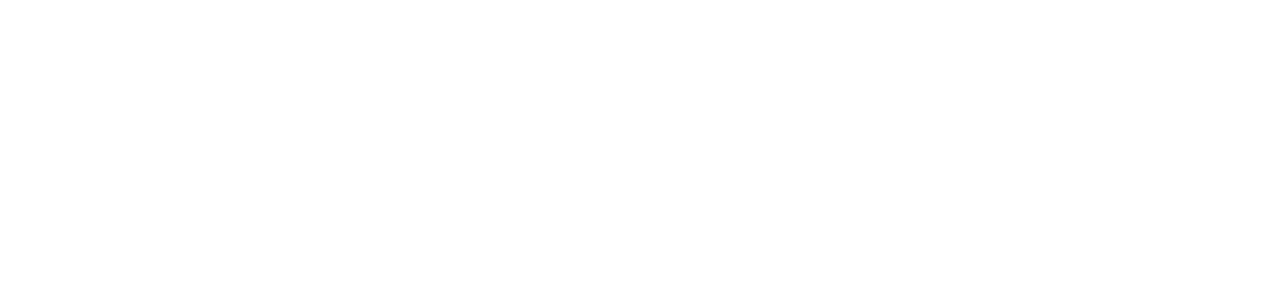
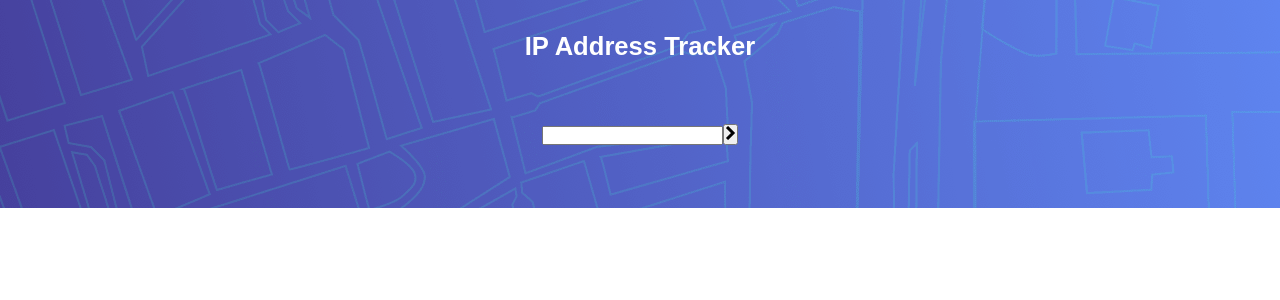
Before and after one commit to AmanGupta-95/IP-Address-Tracker, a React (Create React App) app: page / in a window 1280 px wide. Shown: the top 300 px of the page. Built offline with nearby package versions, Linux system fonts and the light colour scheme.

Commit message:
styed header

```diff
--- a/src/App.js
+++ b/src/App.js
@@ -1,7 +1,44 @@
 import React from 'react';
 
+import styled from 'styled-components';
+
+import PatternImage from './images/pattern-bg.png';
+import ResultBox from './components/ResultBox';
+import SearchBox from './components/SearchBox';
+
+const HeaderContainer = styled.div`
+	background-image: url(${PatternImage});
+	background-position: center;
+	width: 100vw;
+	height: 13rem;
+`;
+
+const Content = styled.div`
+	display: flex;
+	flex-direction: column;
+	justify-content: space-around;
+	align-items: center;
+	height: 15rem;
+	width: 100vw;
+`;
+
+const Header = styled.h1`
+	font-size: 1.6rem;
+	color: #fff;
+`;
+
 function App() {
-	return <div className="App"></div>;
+	return (
+		<>
+			<HeaderContainer>
+				<Content>
+					<Header>IP Address Tracker</Header>
+					<SearchBox />
+					<ResultBox />
+				</Content>
+			</HeaderContainer>
+		</>
+	);
 }
 
 export default App;
```
